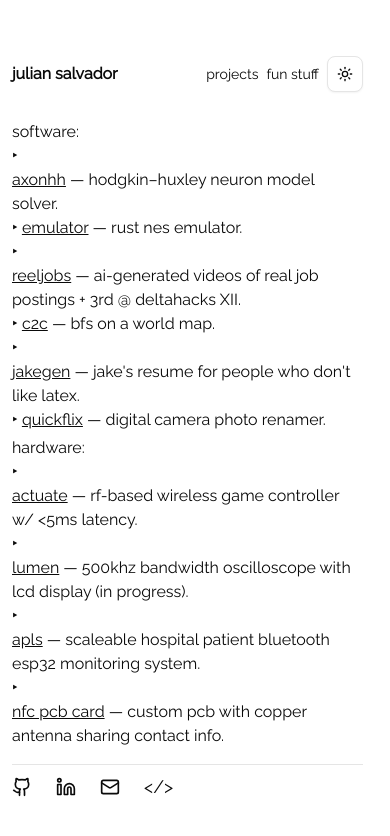
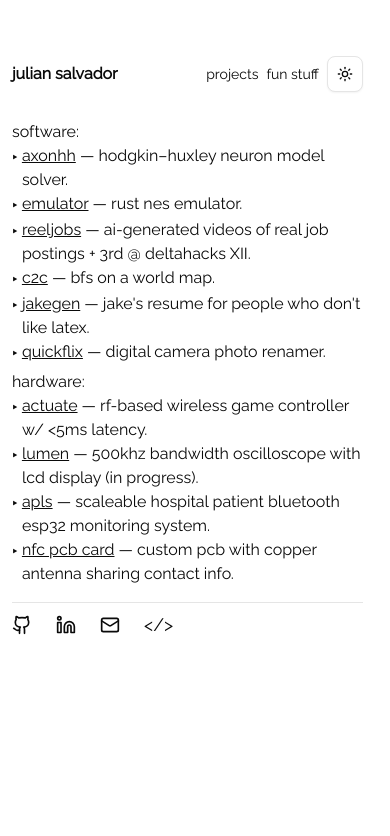
Before and after one commit to juliansalvador727/portfolio, a Next.js app: page /projects in a window 390 px wide. Shown: the top 836 px of the page. Built offline with nearby package versions, Linux system fonts and the light colour scheme.

Commit message:
mobile fixed

```diff
--- a/src/app/projects/page.tsx
+++ b/src/app/projects/page.tsx
@@ -77,10 +77,10 @@ export default function ProjectsPage() {
               {p.map((project) => (
                 <li
                   key={project.name}
-                  className="flex flex-wrap items-center space-x-1"
+                  className="flex items-start gap-1"
                 >
-                  <span>‣</span>
-                  <span>
+                  <span className="mt-0.5 shrink-0">‣</span>
+                  <span className="min-w-0 break-words">
                     {project.link ? (
                       <Link
                         className="underline"
@@ -91,12 +91,15 @@ export default function ProjectsPage() {
                         {project.name}
                       </Link>
                     ) : (
-                      <span className="relative inline-block cursor-pointer group">
+                      <button
+                        type="button"
+                        className="relative inline cursor-pointer group"
+                      >
                         <span className="underline">{project.name}</span>
-                        <span className="pointer-events-none absolute left-0 top-full z-10 mt-1 whitespace-nowrap rounded border bg-background px-2 py-1 text-xs opacity-0 transition-opacity duration-200 delay-0 group-hover:opacity-100 group-hover:delay-[1000ms] group-active:opacity-100 group-active:delay-0">
+                        <span className="pointer-events-none absolute left-0 top-full z-10 mt-1 w-max max-w-[calc(100vw-2rem)] whitespace-normal rounded border bg-background px-2 py-1 text-left text-xs opacity-0 transition-opacity duration-200 delay-0 group-hover:opacity-100 group-hover:delay-[1000ms] group-active:opacity-100 group-active:delay-0 group-focus-visible:opacity-100 group-focus-visible:delay-0 sm:max-w-xs sm:whitespace-nowrap">
                           link/source available upon request
                         </span>
-                      </span>
+                      </button>
                     )}
                     <span> — {project.description}</span>
                   </span>
```
